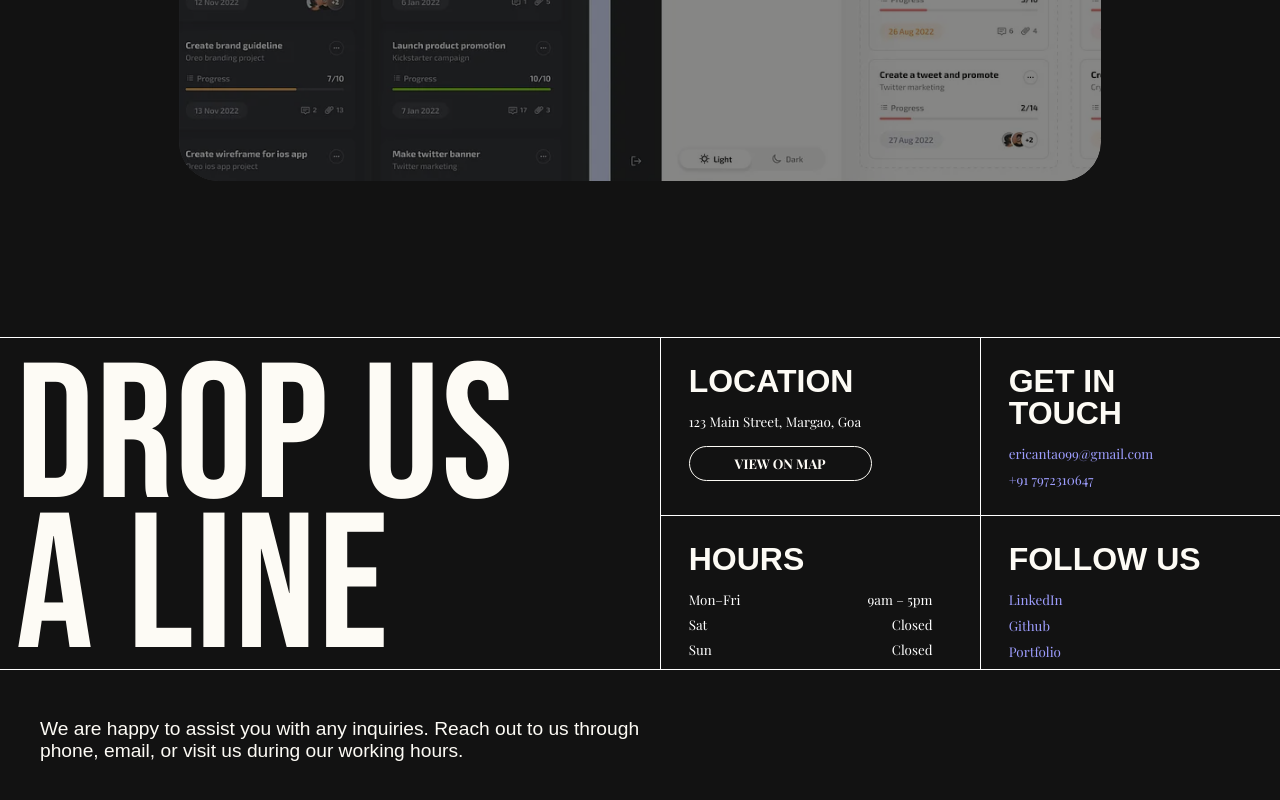
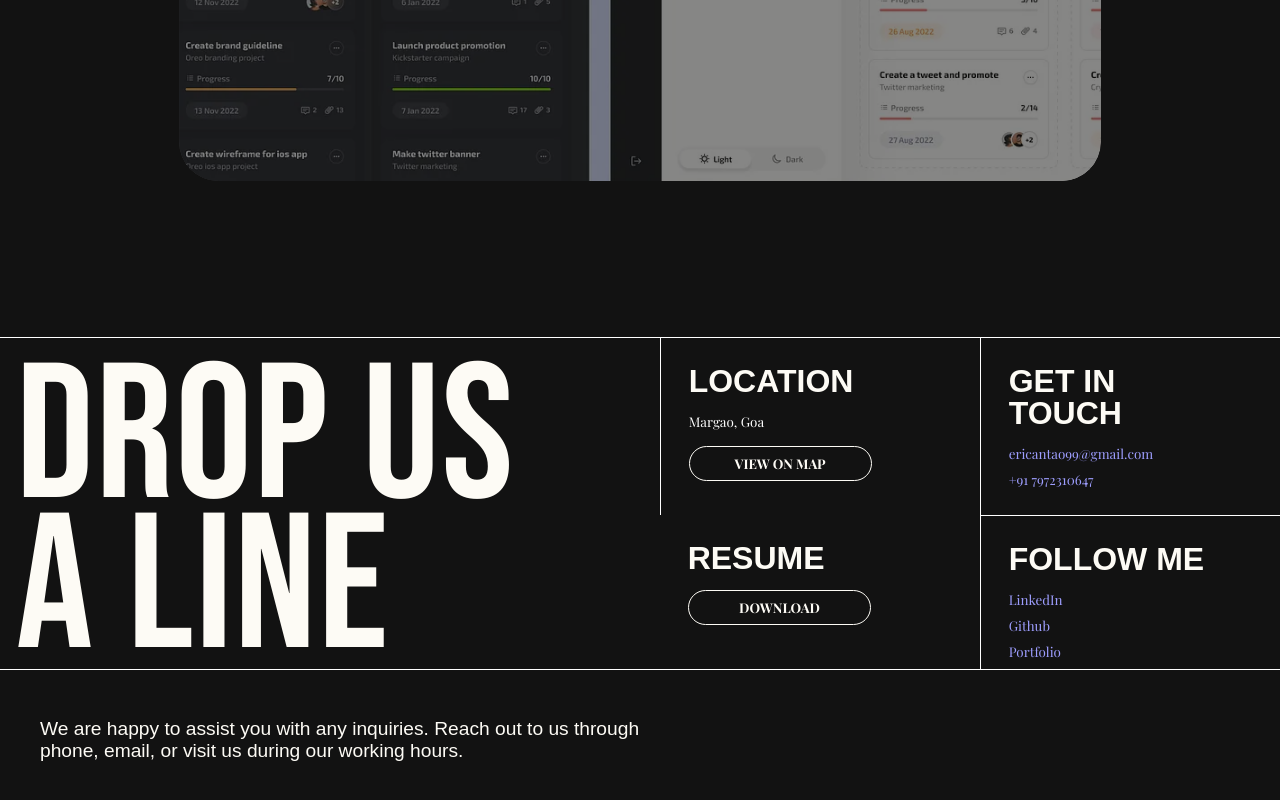
Before and after one commit to giterichub/eric-portfolio, a React (Vite) app: page /#portfolio in a window 1280 px wide. Shown: the part 8022-8822 px from the top of the page. Built offline with nearby package versions, Linux system fonts and the light colour scheme; a web font is replaced by a local one.

Commit message:
Updated Contact section data and content

```diff
--- a/src/content/contact.ts
+++ b/src/content/contact.ts
@@ -1,12 +1,16 @@
 export const contactContent = {
   location: {
     locationTitle: 'location',
-    address: "123 Main Street, Margao, Goa"
+    address: "Margao, Goa"
   },
   getInTouch: {
     getInTouchTitle: 'get in touch',
     email: "ericantao99@gmail.com",
     phone: "+91 7972310647"
+  },
+  resume: {
+    resumeTitle: 'resume',
+    resumeDownload: 'Download',
   },
   hours: {
     hoursTitle: 'hours',
@@ -17,7 +21,7 @@ export const contactContent = {
     ],
   },
   socials: {
-    socialsTitle: 'follow us',
+    socialsTitle: 'follow me',
     allSocials: [
       { name: "LinkedIn", url: "https://www.linkedin.com/in/eric-antao" },
       { name: "Github", url: "https://github.com/giterichub" },
--- a/src/sections/Contact.tsx
+++ b/src/sections/Contact.tsx
@@ -47,17 +47,15 @@ const Contact = () => {
           </div>
         </section>
 
-        <section id="contact-hours">
+        <section id="contact-resume">
           <div className="contact-content">
-            <h2 className="contact-header">{contactContent.hours.hoursTitle}</h2>
-            <ul className="ctt-hours__list">
-              {contactContent.hours.allHours.map((h, idx) => (
-                <li key={idx} className="ctt-hours__each">
-                  <span>{h.day}</span>
-                  <span>{h.time}</span>
-                </li>
-              ))}
-            </ul>
+            <h2 className="contact-header">{contactContent.resume.resumeTitle}</h2>
+              <a
+              className="ctt-location__address"
+              target="_blank"
+            >
+              {contactContent.resume.resumeDownload}
+            </a>
           </div>
         </section>
 
```
